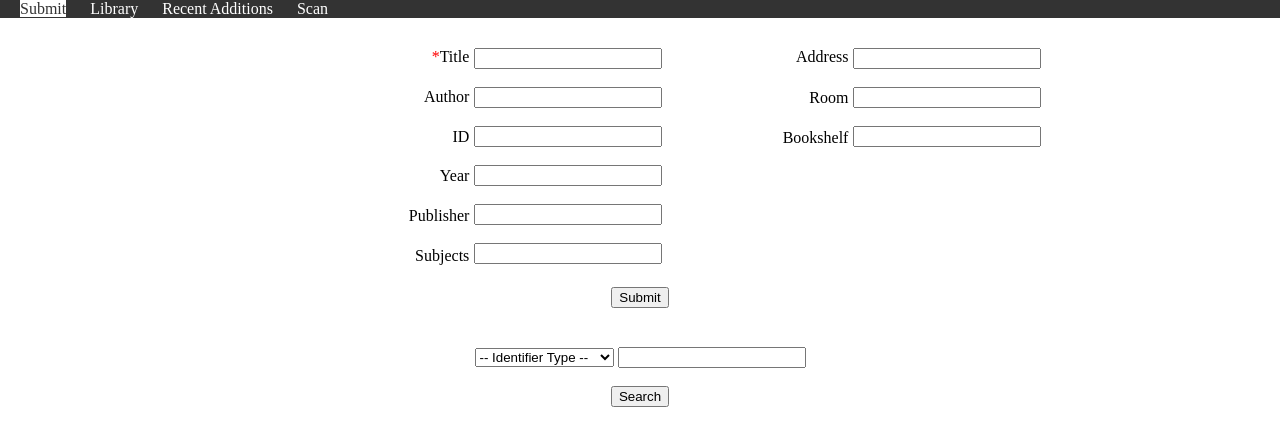
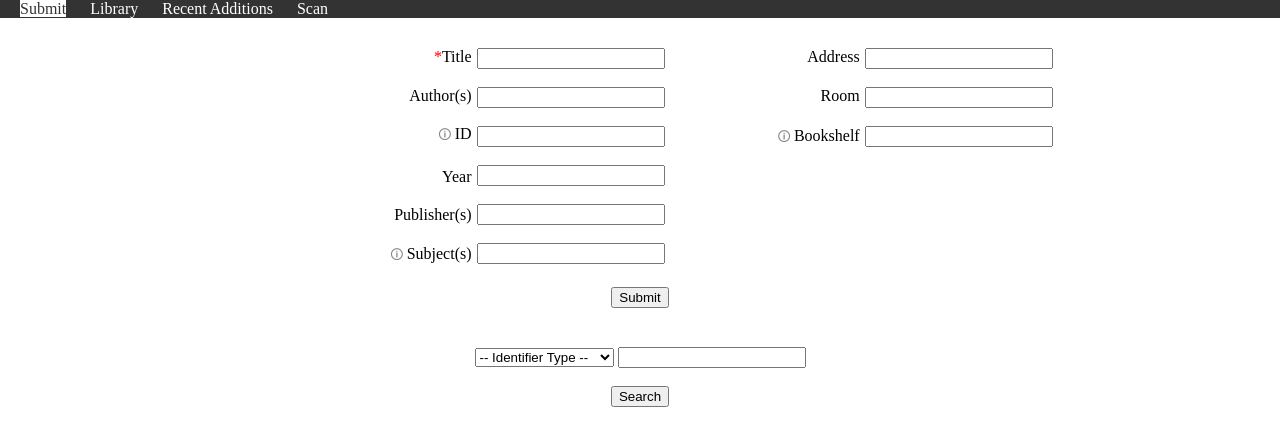
Before and after one commit to HackmannInterns/bookshelfdb, a Flask app: page / in a window 1280 px wide. Shown: the part 60-506 px from the top of the page. Run offline with Flask 3, Linux system fonts and the light colour scheme.

Commit message:
add 🛈s to the forms page

```diff
--- a/templates/form.html
+++ b/templates/form.html
@@ -122,6 +122,12 @@
         .body {
             overflow-y: auto;
         }
+
+        .information {
+            /* vertical-align: super; */
+            font-size: small;
+            color: #888;
+        }
     </style>
 </head>
 
@@ -138,11 +144,13 @@
                 <div class="grid">
                     <div class="grid-label">
                         <label class="label"><span class="required">*</span>Title</label>
-                        <label class="label">Author</label>
-                        <label class="label">ID</label>
+                        <label class="label">Author(s)</label>
+                        <label class="label"><span title="An identifier, such as the LCCN or ISBN"
+                                class="information">🛈 </span>ID</label>
                         <label class="label">Year</label>
-                        <label class="label">Publisher</label>
-                        <label class="label">Subjects</label>
+                        <label class="label">Publisher(s)</label>
+                        <label class="label"><span title="A list of Subjects or Genres covered by said book"
+                                class="information">🛈 </span>Subject(s)</label>
                     </div>
                     <div class="grid-bar">
                         <input class="bar book_title" type="text" name="title" value="{{ title }}" required><br>
@@ -160,7 +168,8 @@
                     <div class="grid-locations-name">
                         <label class="label">Address</label>
                         <label class="label">Room</label>
-                        <label class="label">Bookshelf</label>
+                        <label class="label"><span title='An identifier that makes sense to you&#10;i.e. "3rd from the Right" or "Bookshelf #3"'
+                            class="information">🛈 </span>Bookshelf</label>
                     </div>
                     <div class="grid-locations-bar">
                         <input class="bar address" type="text" name="address"
```
